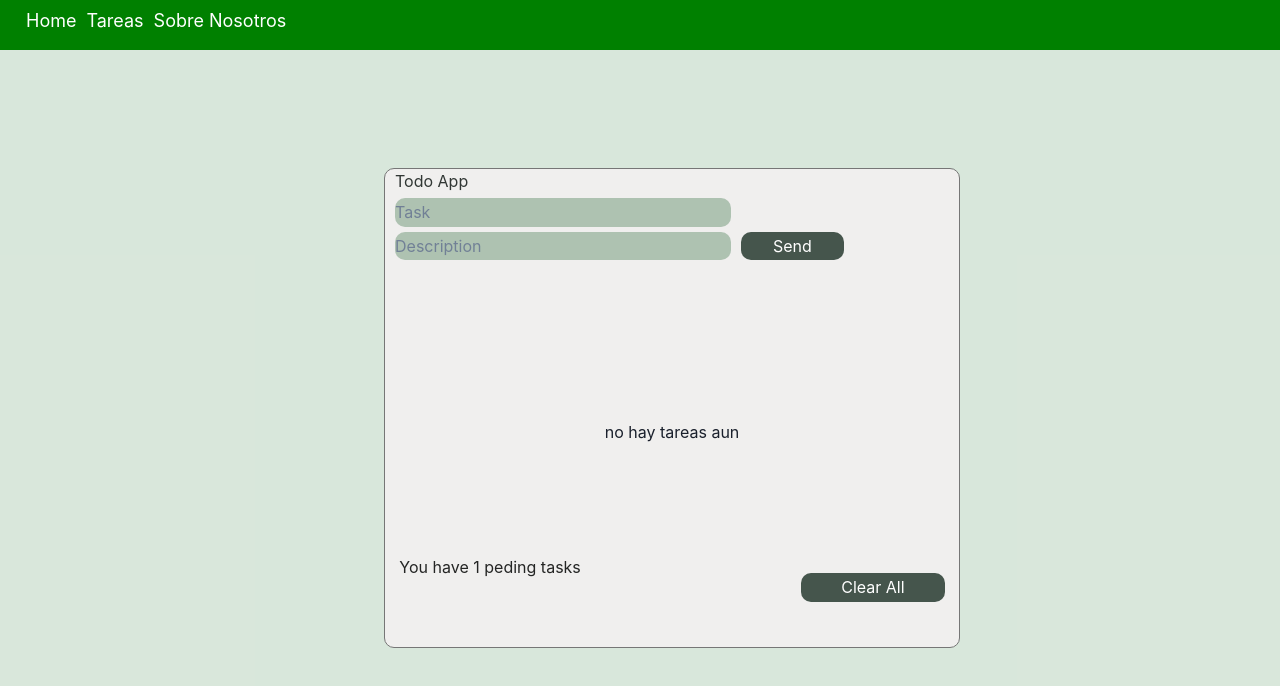
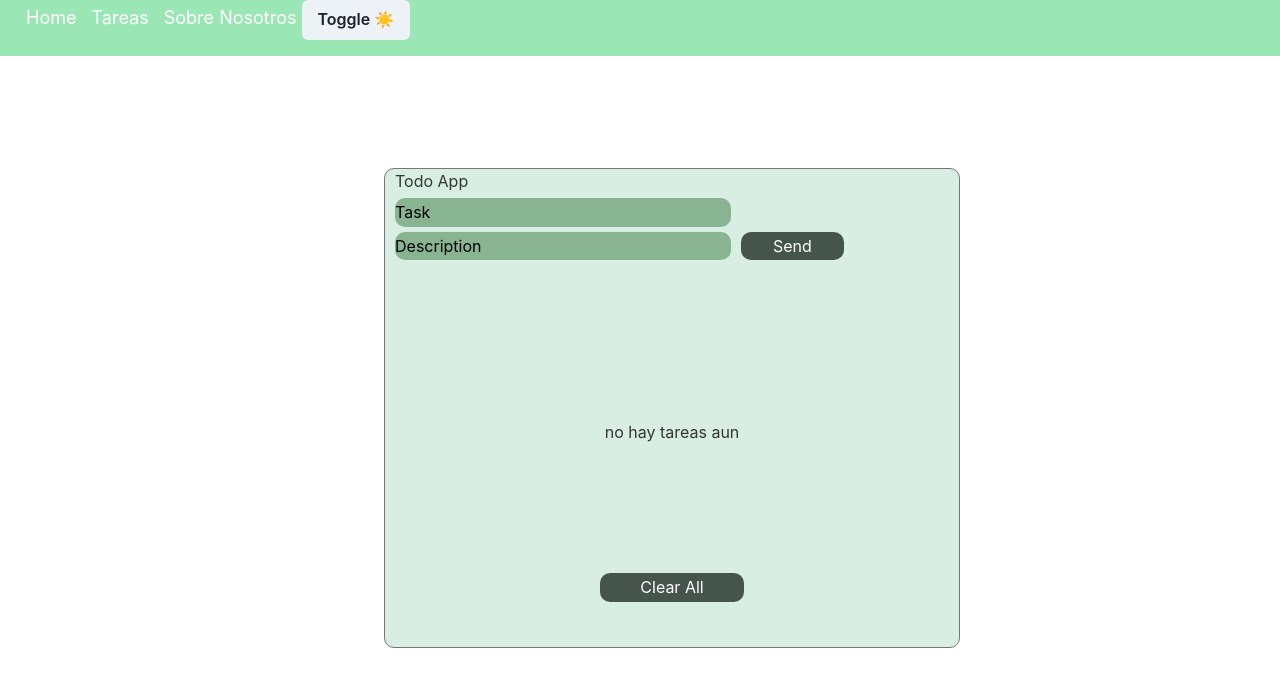
Before and after one commit to Mely-0/my-react-task-list, a React (Vite) app: page /Tareas in a window 1280 px wide. Shown: the top 686 px of the page. Built offline with nearby package versions, Linux system fonts and the light colour scheme.

Commit message:
se agrego el modo oscuro

```diff
--- a/src/components/Footer.jsx
+++ b/src/components/Footer.jsx
@@ -1,7 +1,7 @@
 import React from 'react'
 import { useState } from 'react'
 
-export const Footer = () => {
+export const Footer = (props) => {
     const[estado3, setEstado3]= useState(false)
 
 const handleDelete=(e)=>{
@@ -18,8 +18,7 @@ if(estado3){
 
 return (
         <div className='cont-footer'>
-            <h3 className='parrafo'>You have {localStorage.length}  peding tasks</h3>
-            <button
+        <button
             onClick={handleDelete}
             checked={estado3}
             className='btn-3'
--- a/src/components/Home.jsx
+++ b/src/components/Home.jsx
@@ -1,7 +1,7 @@
 import React from 'react'
 import './css/Home.css'
 import { useState } from 'react';
-import { useEffect } from 'react'
+
 
 
 const Home = () => {
@@ -13,9 +13,9 @@ e.target.user.value="";
 };
 
 return (
-    <div className='contenedor-pro'>
+    <div  className='contenedor-pro'>
     <form className='formula' onSubmit={onSubmit}>
-    <input className='nombre' type="text" placeholder='Introduxca su nombre' name='user'  />
+    <input className='nombre' type="text" placeholder='Introduzca su nombre' name='user'  />
     <button className='boton'>Click</button>
     </form>
     <h4 className='texto'>bienvenido {nombre} </h4>
--- a/src/components/Nav.jsx
+++ b/src/components/Nav.jsx
@@ -1,18 +1,22 @@
 import React from 'react'
-import { useEffect } from 'react'
 import { Link } from 'react-router-dom'
 import { Box } from '@chakra-ui/react'
+import { useColorMode , useColorModeValue} from '@chakra-ui/react'
+import { Button } from '@chakra-ui/react'
 const Nav = () => {
-
-
+  const { colorMode, toggleColorMode } = useColorMode()
+  const bg = useColorModeValue('green.200', 'green.500')
+  const color = useColorModeValue('black', 'black')
   return (
     <div className='navegacion'>
-      <Box bg='green' w='100%' p={4} color='white'>
-        <Link to="/Home">Home</Link>
-        <Link to="/Tareas">Tareas</Link>
-        <Link to="/SobreNosotros">Sobre Nosotros</Link>
+      <Box bg={bg} color={color} w='100%' p={4}>
+        <Link to="/Home"> Home </Link>
+        <Link to="/Tareas">Tareas </Link>
+        <Link to="/SobreNosotros">Sobre Nosotros </Link>
+      <Button onClick={toggleColorMode}>
+        Toggle {colorMode === 'light' ? '☀️' : '🌙'}
+      </Button>
       </Box>
-
     </div>
   )
 }
--- a/src/components/SobreNosotros.jsx
+++ b/src/components/SobreNosotros.jsx
@@ -6,7 +6,11 @@ import {
     MenuList,
     MenuItem,
     } from '@chakra-ui/react'
+    import { useColorMode , useColorModeValue} from '@chakra-ui/react'
 const SobreNosotros = () => {
+
+    const { toggleColorMode } = useColorMode()
+    const color = useColorModeValue('black', 'black')
     return (
         <div className='cont'>
             <div className='cont-texto-1'>
@@ -20,8 +24,8 @@ const SobreNosotros = () => {
             facilitar la experiencia de el usuario con una interfaz agradable.
         </p>
 
-        <Menu>
-    <MenuButton >
+        <Menu color={color}  >
+    <MenuButton  color={color} >
     Cararteristicas que ofrece:
     </MenuButton>
     <MenuList>
--- a/src/components/TaskList.jsx
+++ b/src/components/TaskList.jsx
@@ -5,8 +5,9 @@ export const TaskList = ({ tasks }) => {
     tasks = [];
     let obj
     for (const i in localStorage) {
-        console.log(i)
-        if(!isNaN(i)){
+
+        if(!isNaN(i) && i != "light" && i != "dark" ){
+            console.log(i)
             obj = JSON.parse(localStorage[i])
             tasks.push({ nombre:obj.nombre, descri: obj.descri } )
         }
@@ -17,14 +18,19 @@ export const TaskList = ({ tasks }) => {
 
     const buscarid =( tarea )=>{
         for (const i in localStorage) {
-            if (JSON.parse(localStorage[i]).nombre == tarea){
-                return i
+            console.log(i)
+            if(!isNaN(i) && i != "light" && i != "dark" ){
+                if (JSON.parse(localStorage[i]).nombre == tarea){
+                    return i
+                }
+
             }
+
         }
 
     }
 
-
+console.log(buscarid("1144") + "es este cv ");
     if (tasks.length === 0) {
         return (
             <div className='cont-not'>
@@ -42,6 +48,7 @@ export const TaskList = ({ tasks }) => {
                 id={buscarid(task.nombre)}
                 />
             ))}
+
         </div>
     )
 }
--- a/src/components/css/Home.css
+++ b/src/components/css/Home.css
@@ -6,12 +6,13 @@
 .contenedor-pro{
     width: 60%;
     height: 20%;
-    background-color: white;
+    background-color: rgb(158, 221, 153);
     display: flex;
     align-items: center;
     flex-direction: column;
     margin-top: 20%;
     margin-left: 20%;
+    border-radius: 10px;
 }
 .formula{
     display: flex;
@@ -27,7 +28,9 @@
     height: 90%;
     border-radius: 5px;
     background-color: rgb(204, 217, 211);
+
 }
+.nombre::placeholder { color:black; }
 .boton{
     border: none;
     width: 20%;
@@ -39,10 +42,12 @@
 .texto{
     width: 60%;
     text-align: center;
+    color: aliceblue;
 }
 h4{
     font-weight: 700;
     font-size: 15px;
+    color: #393f3c !important;
 }
 @media all and (min-width: 800px){
 
--- a/src/components/css/sobre.css
+++ b/src/components/css/sobre.css
@@ -21,10 +21,18 @@
 h1{
     font-weight: 700;
     font-size: 20px;
+    color: #1c1e1d !important;
+}
+h3{
+    color: #1c1e1d !important;
+}
+p{
+    color: #1c1e1d !important;
 }
 h4{
     font-weight: 700;
     font-size: 15px;
+    color: #1c1e1d !important;
 }
 @media all and (min-width: 800px){
     .cont{
--- a/src/components/css/styles.css
+++ b/src/components/css/styles.css
@@ -3,7 +3,7 @@
     height: 100%;
 }
 .contenedor-promax{
-    background-color: rgba(242, 240, 240, 0.952);
+    background-color: rgba(216, 238, 225, 0.952);
     border: 1px solid rgb(118, 118, 118);
     border-radius: 10px 10px ;
     width: 90%;
@@ -46,8 +46,9 @@ background-color: rgb(130, 170, 153);
     border:none;
     margin-right: 10px;
     border-radius: 10px 10px;
-    background-color: rgba(158, 183, 162, 0.797);
+    background-color: rgba(116, 166, 125, 0.797);
 }
+.btn-1::placeholder { color:black; }
 .btn-2{
     width: 20%;
     height: 20%;
@@ -81,6 +82,9 @@ background-color: rgb(130, 170, 153);
 }
 .not-taks{
     align-items:center ;
+}
+h4{
+    color: #313734 !important;
 }
 .cont-label{
     width: 100%;
--- a/src/components/hooks/useEdit.jsx
+++ b/src/components/hooks/useEdit.jsx
@@ -1,6 +1,6 @@
 //EDITAR
 
-import { useEffect, useState } from "react"
+import { useState } from "react"
 
 export const useEdit = (id) => {
 
--- a/src/components/hooks/useEffect.jsx
+++ b/src/components/hooks/useEffect.jsx
@@ -14,7 +14,7 @@ export const useEffectApi = () => {
         if(lista.length < 3 || descripcion.length < 3){
             alert("no acepto valores menores de 3 caracteres")
         }else{
-            let c = localStorage.length + 1
+            let c = localStorage.length +1
             e.preventDefault();
             localStorage.setItem( c , JSON.stringify({nombre:lista, descri: descripcion }) )
             window.location.reload();
--- a/src/index.css
+++ b/src/index.css
@@ -32,5 +32,5 @@ background-color: rgb(130, 170, 153);
   width: 100%;
   height: 100%;
   display: grid;
-  background-color: rgba(154, 192, 161, 0.379);
+  background-color: rgba(255, 255, 255, 0.379);
 }
```
Also changed, not shown: src/components/chakra/theme.js (added, +12 -0 lines).
